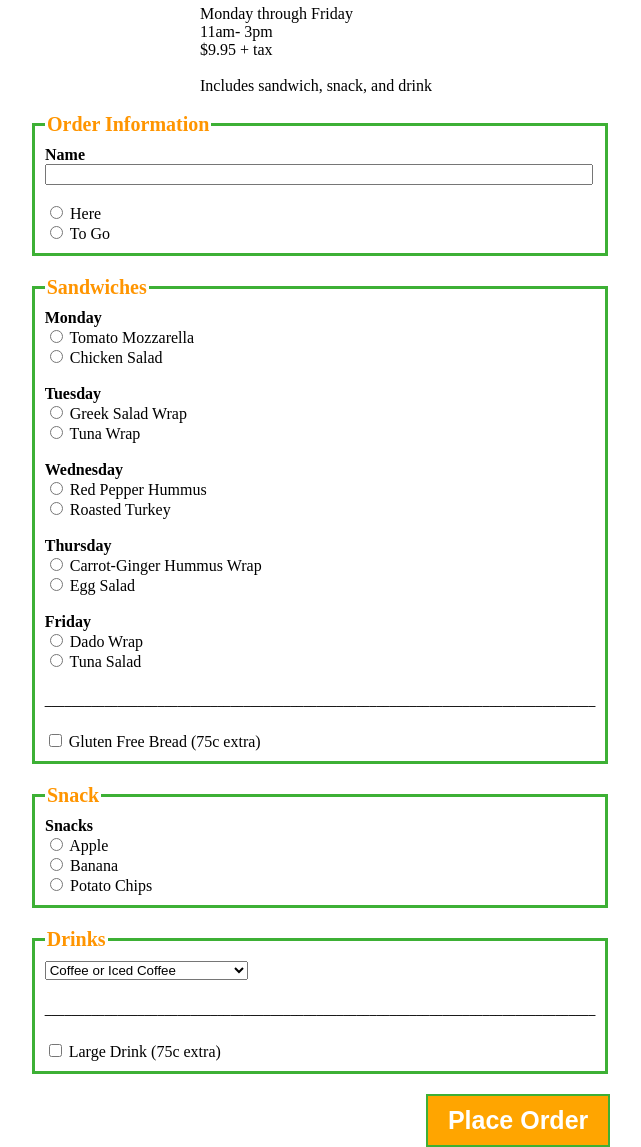
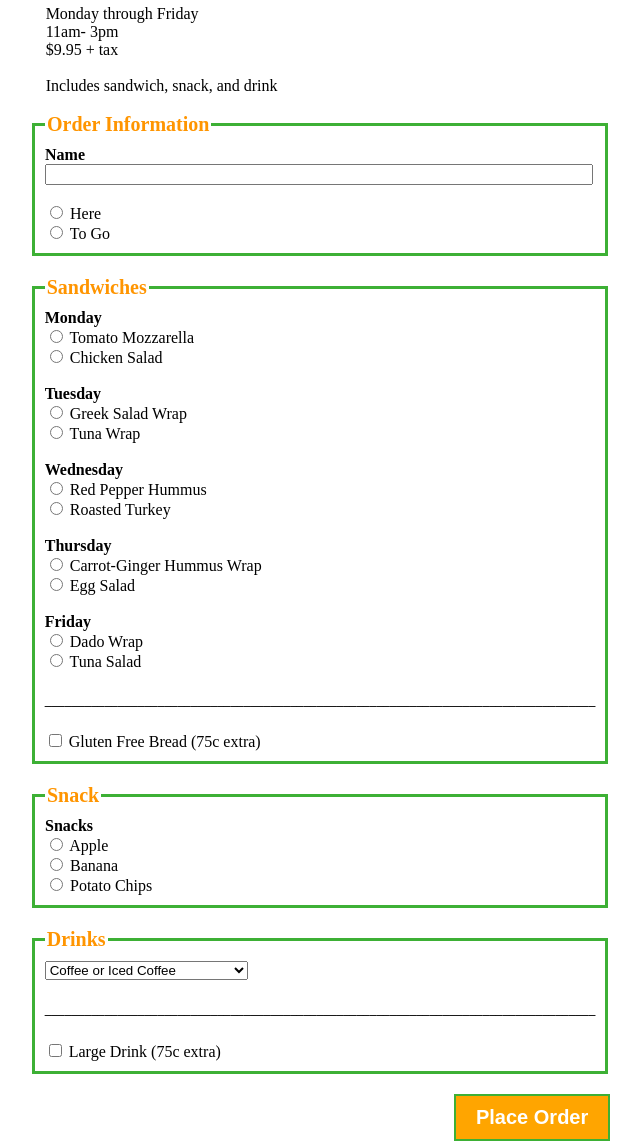
Before and after one commit to briandonaghey21/CS134LAB5, a plain HTML site: page index.html in a window 1280 px wide. Shown: the part 62-1209 px from the top of the page, without its empty margins (320-961 px from the left). Drawn offline with Linux system fonts and the light colour scheme.

Commit message:
Add files via upload

```diff
--- a/form.css
+++ b/form.css
@@ -1,14 +1,12 @@
 #top {
-    align-self: flex-start;
-    padding-left: 520px;
-    text-align: left;
+    margin-right: 300px;
 }
 input[type="submit"] {
     align-self: flex-end;
     background-color: orange;
     color: white;
     font-weight: bold;
-    font-size: 25px;
+    font-size: 20px;
     border: 2px solid rgb(61, 176, 53);
     padding: 10px 20px;
 
```
